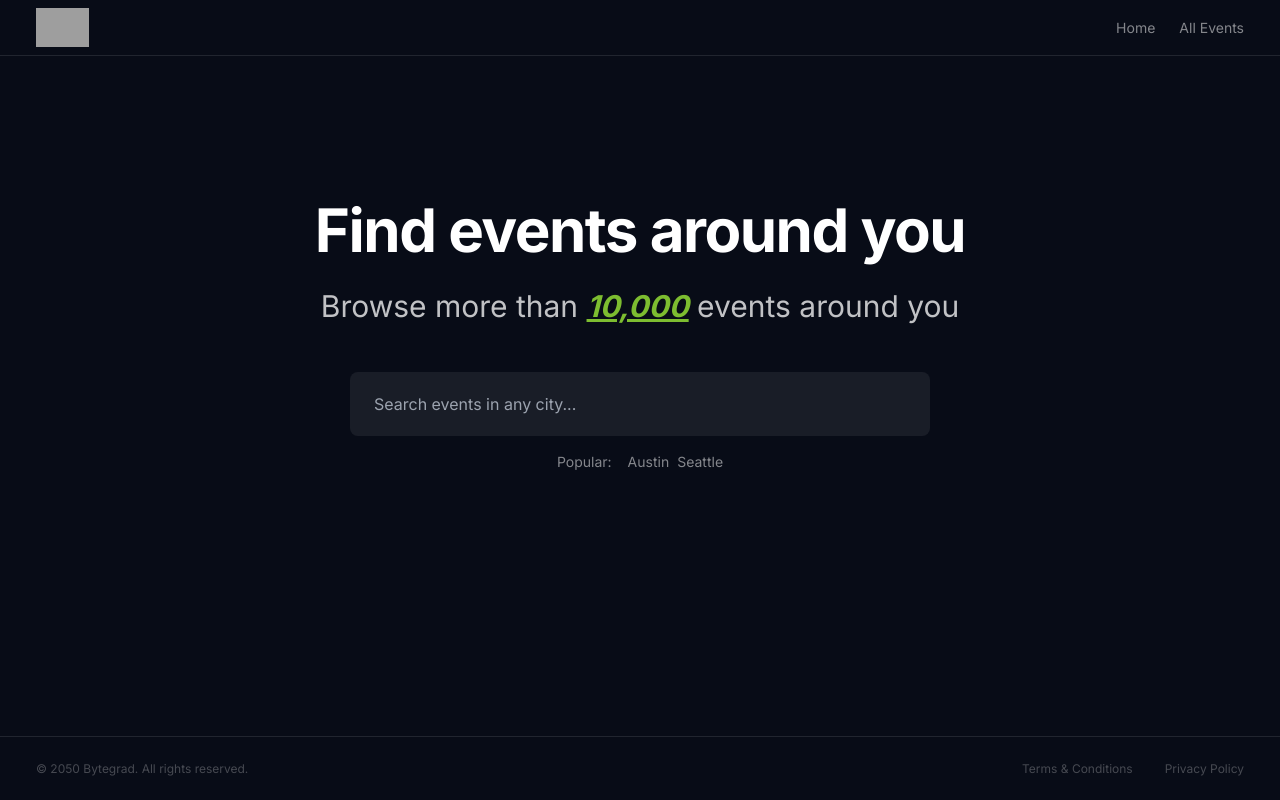
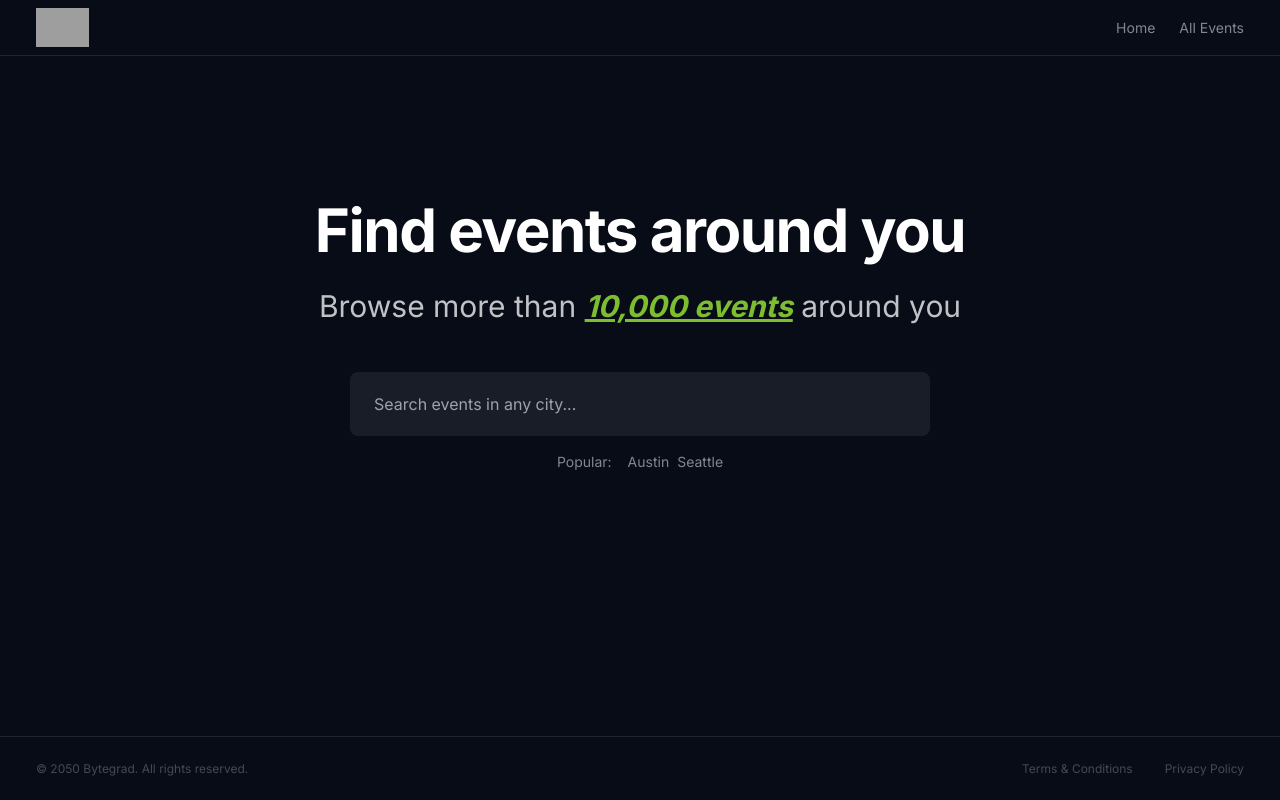
Before and after one commit to tjdrabek/Evento, a Next.js app: page / in a window 1280 px wide. Built offline with nearby package versions, Linux system fonts and the light colour scheme; grey boxes are pictures that could not be loaded.

Commit message:
added accent styling to 'events' in hero subtitle

```diff
--- a/src/app/page.tsx
+++ b/src/app/page.tsx
@@ -8,8 +8,10 @@ export default function Home() {
       </h1>
       <p className="mb-12 mt-7 text-2xl lg:text-3xl opacity-75">
         Browse more than{" "}
-        <span className="font-bold italic underline text-accent">10,000</span>{" "}
-        events around you
+        <span className="font-bold italic underline text-accent">
+          10,000 events
+        </span>{" "}
+        around you
       </p>
       <form className="w-full sm:w-[580px]">
         <input
```
